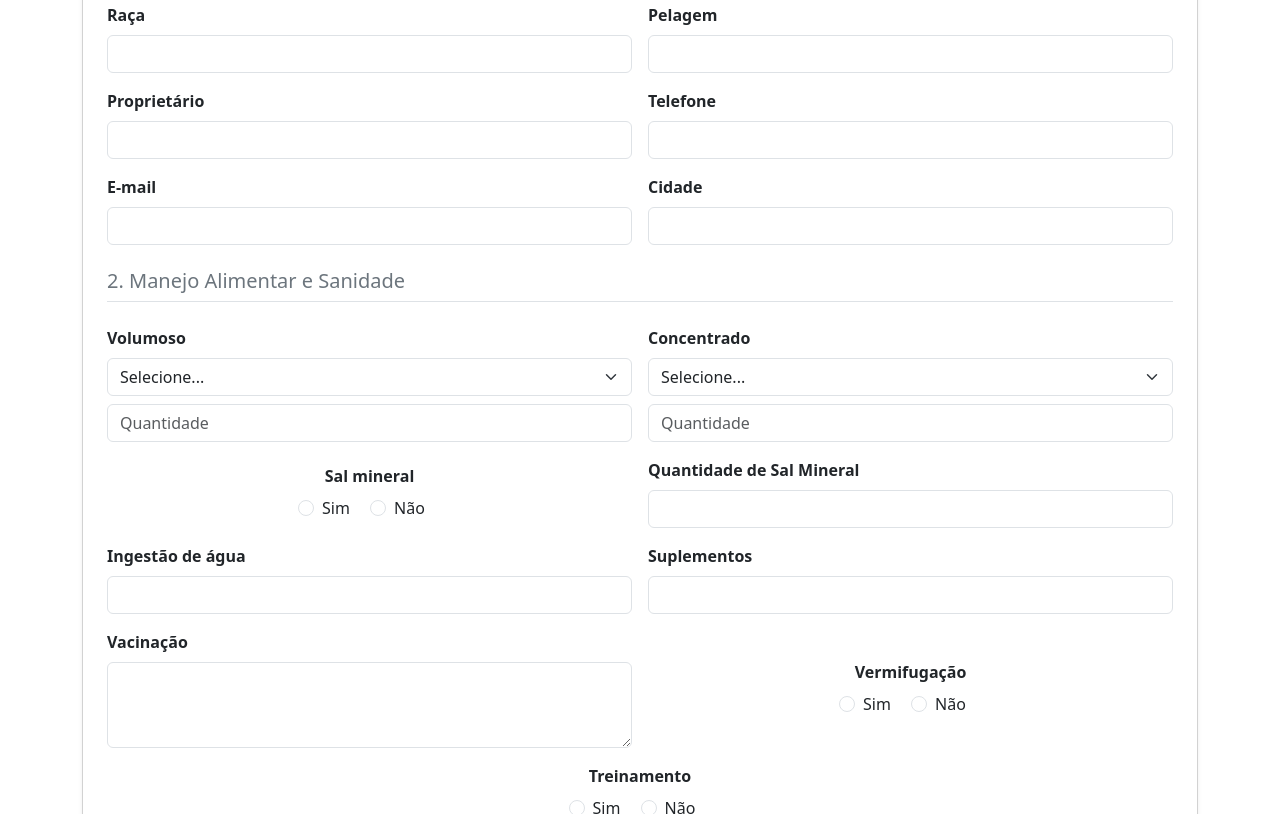
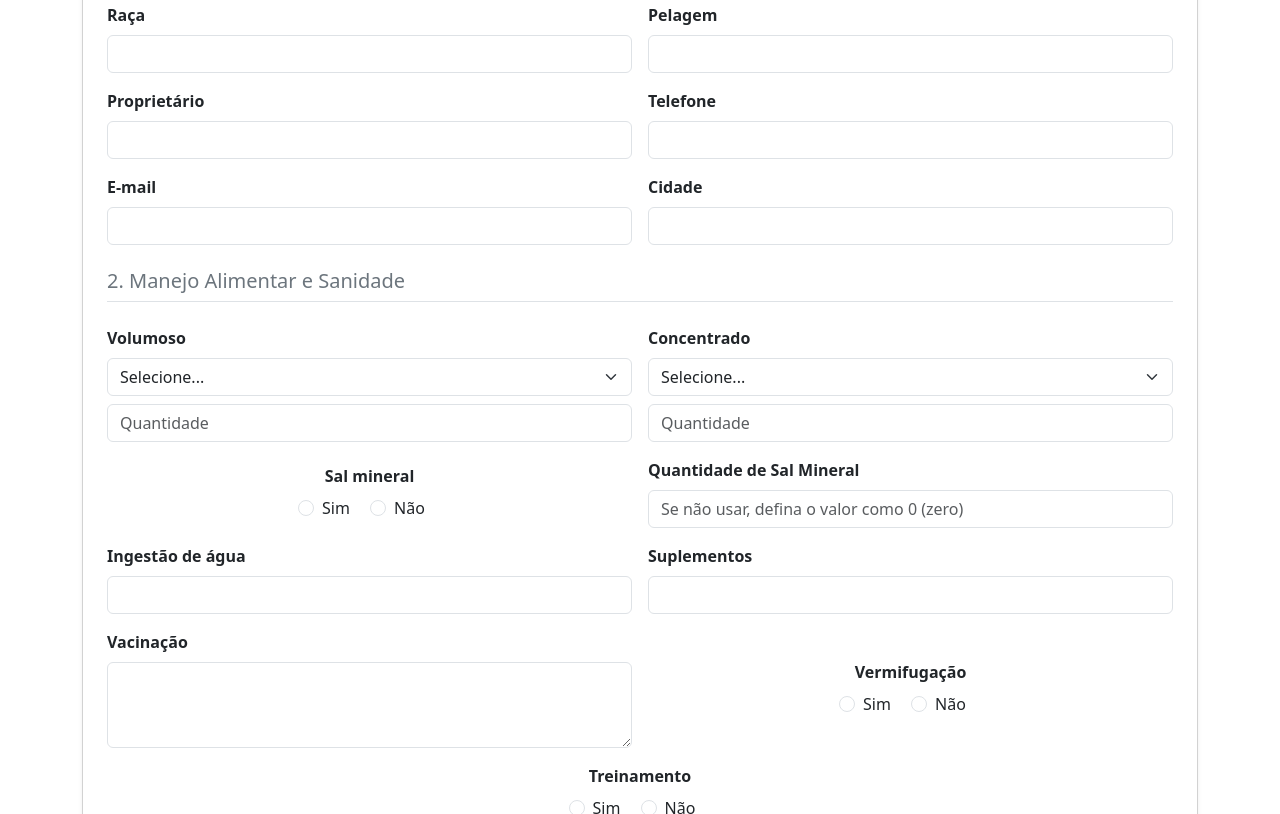
Before and after one commit to LyraMaker/equisaude-site, a website built with Vite: page index.html in a window 1280 px wide. Shown: the part 522-1336 px from the top of the page. Built offline with nearby package versions, Linux system fonts and the light colour scheme.

Commit message:
altera campos de entrada para número nas seções de idade, volumoso, concentrado, sal mineral, água e suplementos

```diff
--- a/index.html
+++ b/index.html
@@ -34,7 +34,7 @@
             </div>
             <div class="col-md-6">
               <label for="idade" class="form-label fw-bold">Idade</label>
-              <input type="text" class="form-control" id="idade" name="idade">
+              <input type="number" class="form-control" id="idade" name="idade">
             </div>
             <div class="col-md-6">
               <label class="form-label fw-bold d-block text-center">Sexo</label>
@@ -88,7 +88,7 @@
                 <option value="Silagem">Silagem</option>
                 <option value="Capim cortado">Capim cortado (capineira)</option>
               </select>
-              <input type="text" class="form-control" id="volumoso_quantidade" name="volumoso_quantidade"
+              <input type="number" class="form-control" id="volumoso_quantidade" name="volumoso_quantidade"
                 placeholder="Quantidade">
             </div>
             <div class="col-md-6">
@@ -100,7 +100,7 @@
                 <option value="Farelos">Farelos (milho, soja)</option>
                 <option value="Rações comerciais">Rações comerciais (farelada, peletizada, extrusada)</option>
               </select>
-              <input type="text" class="form-control" id="concentrado_quantidade" name="concentrado_quantidade"
+              <input type="number" class="form-control" id="concentrado_quantidade" name="concentrado_quantidade"
                 placeholder="Quantidade">
             </div>
 
@@ -119,15 +119,15 @@
             </div>
             <div class="col-md-6">
               <label for="sal_quantidade" class="form-label fw-bold">Quantidade de Sal Mineral</label>
-              <input type="text" class="form-control" id="sal_quantidade" name="sal_quantidade">
+              <input type="number" class="form-control" id="sal_quantidade" name="sal_quantidade" placeholder="Se não usar, defina o valor como 0 (zero)">
             </div>
             <div class="col-md-6">
               <label for="agua" class="form-label fw-bold">Ingestão de água</label>
-              <input type="text" class="form-control" id="agua" name="agua">
+              <input type="number" class="form-control" id="agua" name="agua">
             </div>
             <div class="col-md-6">
               <label for="suplementos" class="form-label fw-bold">Suplementos</label>
-              <input type="text" class="form-control" id="suplementos" name="suplementos">
+              <input type="number" class="form-control" id="suplementos" name="suplementos">
             </div>
             <div class="col-md-6">
               <label for="vacinacao" class="form-label fw-bold">Vacinação</label>
```
